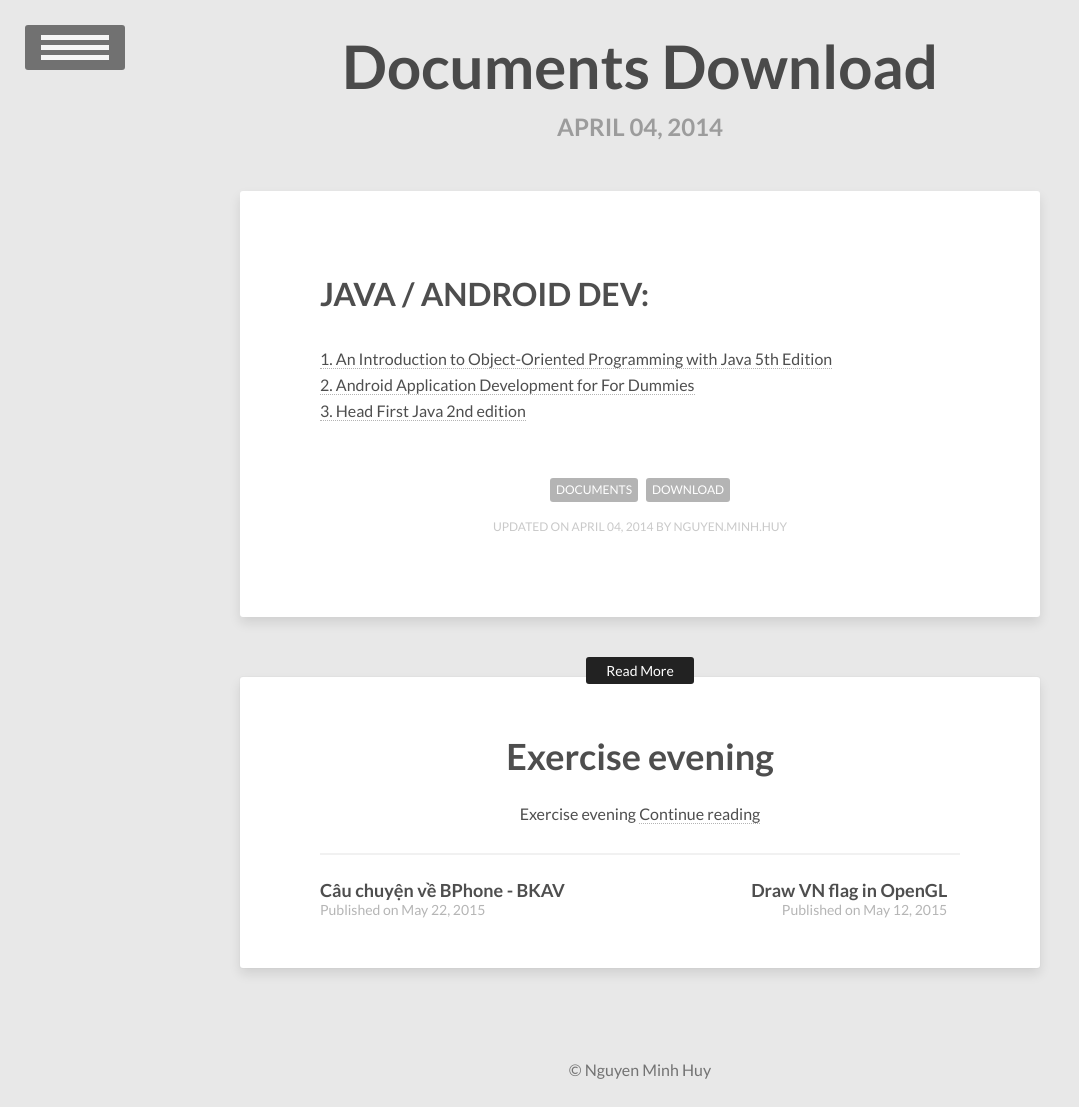
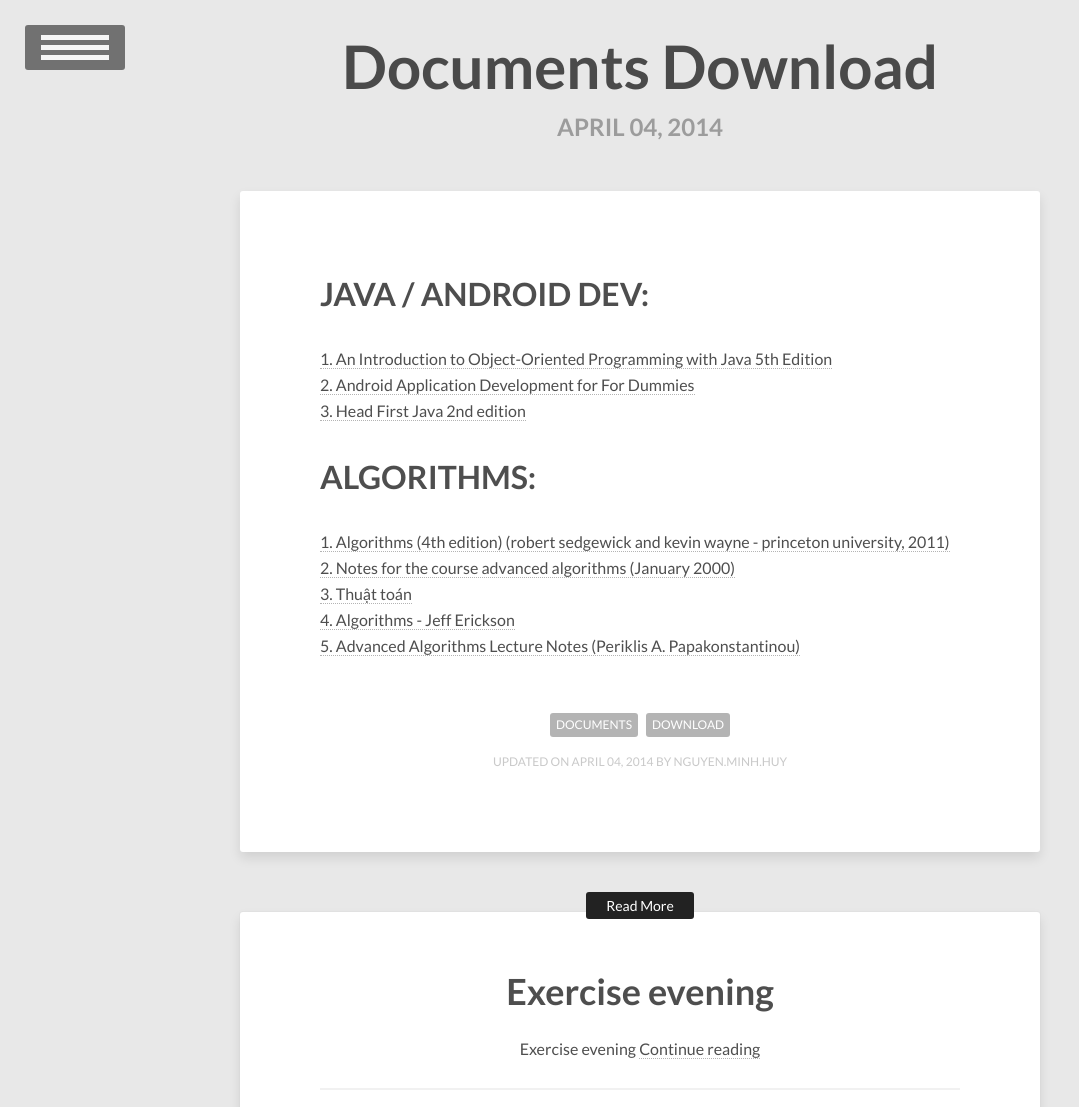
Before and after one commit to vareisen/vareisen.github.io, a Jekyll site: the page built from _posts/2014-04-04-Documents-download.md, in a window 1280 px wide, cut to the strip 0-1107 px from the top of the page. Shown: the whole strip, without its empty margins (0-1079 px from the left). Built offline with Jekyll 4.4.1, drawn with Linux system fonts in a browser that asks for light colours.

Commit message:
Update 2014-04-04-Documents-download.md

```diff
--- a/_posts/2014-04-04-Documents-download.md
+++ b/_posts/2014-04-04-Documents-download.md
@@ -10,3 +10,9 @@
 <a href="https://drive.google.com/file/d/0B0PQXRyV7ZBra0ZQb1RTOGp1YW8/view?usp=sharing">1. An Introduction to Object-Oriented Programming with Java 5th Edition</a><br>
 <a href="https://drive.google.com/file/d/0B0PQXRyV7ZBraDh5bl9IdlRVMGc/view?usp=sharing">2. Android Application Development for For Dummies</a><br>
 <a href="https://drive.google.com/file/d/0B0PQXRyV7ZBrQy1SNms0Y3NLcnM/view?usp=sharing">3. Head First Java 2nd edition</a><br>
+<h1>ALGORITHMS: </h1>
+<a href="https://drive.google.com/file/d/0B0PQXRyV7ZBrN0ZGMmhlZERtNVk/view?usp=sharing">1. Algorithms (4th edition) (robert sedgewick and kevin wayne - princeton university, 2011)</a><br>
+<a href="https://drive.google.com/file/d/0B0PQXRyV7ZBrT1hCRkoxQXpUWEU/view?usp=sharing">2. Notes for the course advanced algorithms (January 2000)</a><br>
+<a href="https://drive.google.com/file/d/0B0PQXRyV7ZBrTFpicl8zVjRYRzg/view?usp=sharing">3. Thuật toán</a><br>
+<a href="https://drive.google.com/file/d/0B0PQXRyV7ZBrTG5qR0R6UkVPWjA/view?usp=sharing">4. Algorithms - Jeff Erickson</a><br>
+<a href="https://drive.google.com/file/d/0B0PQXRyV7ZBrbW9BZWNqYk41NGM/view?usp=sharing">5. Advanced Algorithms Lecture Notes (Periklis A. Papakonstantinou)</a><br>
```
